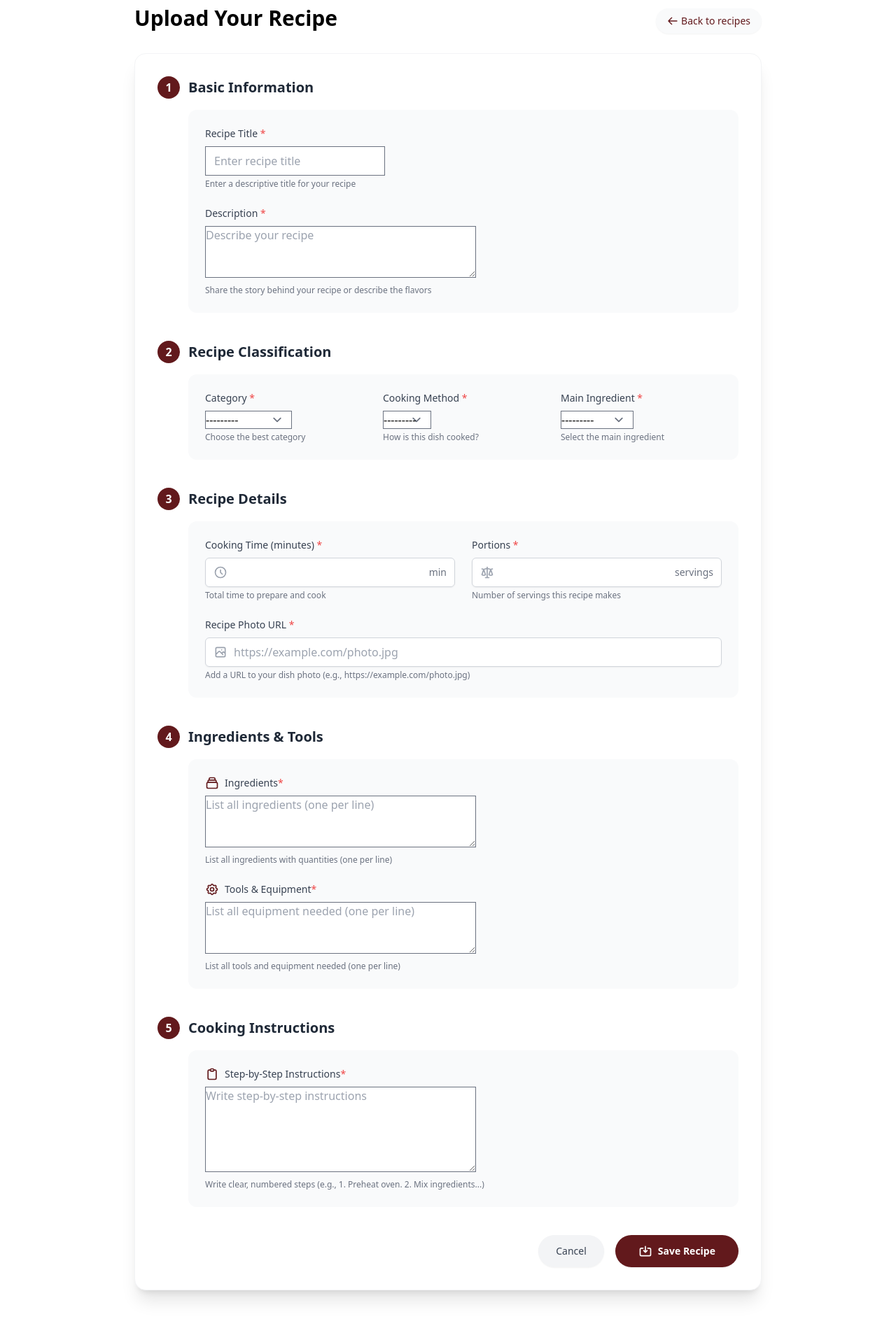
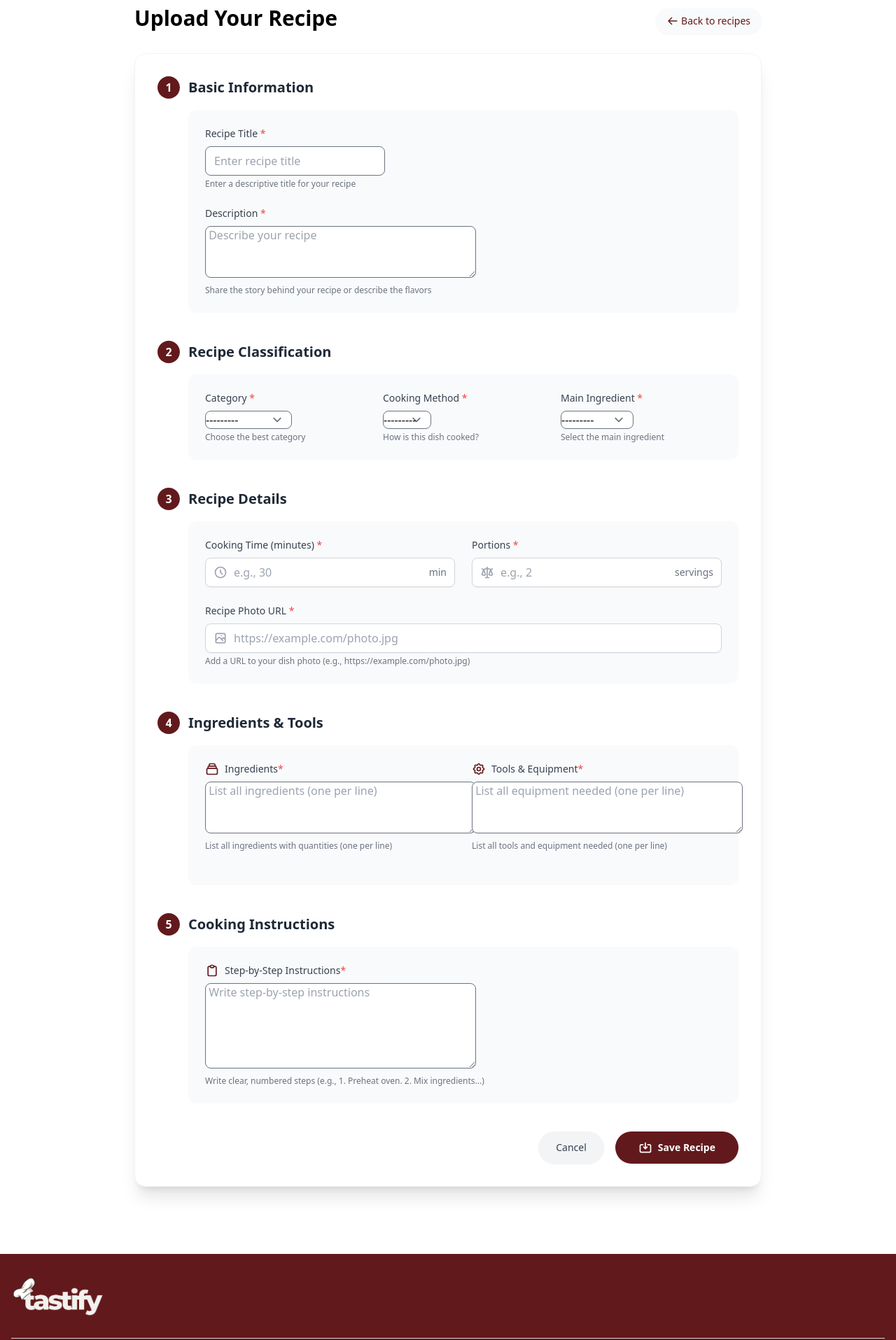
Before and after one commit to ridyaazizahkm/tastify-deploy, a Django app: page /recipe/create/ in a window 1280 px wide. Shown: the part 88-2003 px from the top of the page at 70% size. Run offline with Django 5.2, Linux system fonts and the light colour scheme; a user stored in the database is signed in; data comes from the database, SQL or seed files in the repository; parts of the project's set-up code (start-up, migrations or seed data) failed here and were passed over; some libraries are stand-ins or nearby versions; some web fonts are replaced.

Commit message:
enhance form elements with rounded corners

```diff
--- a/resep/forms.py
+++ b/resep/forms.py
@@ -16,17 +16,17 @@ class ResepForm(forms.ModelForm):
         model = Resep
         fields = ['judul', 'deskripsi', 'alat', 'bahan', 'langkah', 'kategori', 'metode_masak', 'bahan_utama', 'url_foto', 'durasi', 'porsi']
         widgets = {
-            'judul': forms.TextInput(attrs={'class': 'form-control', 'placeholder': 'Enter recipe title'}),
-            'deskripsi': forms.Textarea(attrs={'class': 'form-control', 'rows': 3, 'placeholder': 'Describe your recipe'}),
-            'alat': forms.Textarea(attrs={'class': 'form-control', 'rows': 3, 'placeholder': 'List all equipment needed (one per line)'}),
-            'bahan': forms.Textarea(attrs={'class': 'form-control', 'rows': 3, 'placeholder': 'List all ingredients (one per line)'}),
-            'langkah': forms.Textarea(attrs={'class': 'form-control', 'rows': 5, 'placeholder': 'Write step-by-step instructions'}),
-            'kategori': forms.Select(attrs={'class': 'form-control'}),
-            'metode_masak': forms.Select(attrs={'class': 'form-control'}),
-            'bahan_utama': forms.Select(attrs={'class': 'form-control'}),
-            'url_foto': forms.URLInput(attrs={'class': 'form-control', 'placeholder': 'https://example.com/your-image.jpg'}),
-            'durasi': forms.NumberInput(attrs={'class': 'form-control', 'min': '1', 'placeholder': 'Time in minutes'}),
-            'porsi': forms.NumberInput(attrs={'class': 'form-control', 'min': '1', 'placeholder': 'Number of servings'}),
+            'judul': forms.TextInput(attrs={'class': 'form-control rounded-lg', 'placeholder': 'Enter recipe title'}),
+            'deskripsi': forms.Textarea(attrs={'class': 'form-control rounded-lg', 'rows': 3, 'placeholder': ' Describe your recipe'}),
+            'alat': forms.Textarea(attrs={'class': 'form-control rounded-lg', 'rows': 3, 'placeholder': ' List all equipment needed (one per line)'}),
+            'bahan': forms.Textarea(attrs={'class': 'form-control rounded-lg', 'rows': 3, 'placeholder': ' List all ingredients (one per line)'}),
+            'langkah': forms.Textarea(attrs={'class': 'form-control rounded-lg', 'rows': 5, 'placeholder': ' Write step-by-step instructions'}),
+            'kategori': forms.Select(attrs={'class': 'form-control rounded-lg'}),
+            'metode_masak': forms.Select(attrs={'class': 'form-control rounded-lg'}),
+            'bahan_utama': forms.Select(attrs={'class': 'form-control rounded-lg'}),
+            'url_foto': forms.URLInput(attrs={'class': 'form-control rounded-lg', 'placeholder': 'https://example.com/your-image.jpg'}),
+            'durasi': forms.NumberInput(attrs={'class': 'form-control rounded-lg', 'min': '1', 'placeholder': 'Time in minutes'}),
+            'porsi': forms.NumberInput(attrs={'class': 'form-control rounded-lg', 'min': '1', 'placeholder': 'Number of servings'}),
         }
         labels = {
             'metode_masak': 'Metode Memasak',
--- a/resep/templates/resep/create_resep.html
+++ b/resep/templates/resep/create_resep.html
@@ -22,7 +22,7 @@
         </div>
 
         {% if form.errors %}
-        <div class="bg-red-50 border-l-4 border-red-500 text-red-800 px-4 py-3 rounded-md mb-6 shadow-sm animate-pulse">
+        <div class="bg-red-50 border-l-4 border-red-500 text-red-800 px-4 py-3 rounded-lg mb-6 shadow-sm animate-pulse">
             <div class="flex">
                 <div class="flex-shrink-0">
                     <svg class="h-5 w-5 text-red-500" fill="none" viewBox="0 0 24 24" stroke="currentColor">
@@ -130,57 +130,47 @@
                                 <div class="grid grid-cols-1 md:grid-cols-2 gap-6 mb-6">
                                     <div>
                                         <label for="{{ form.durasi.id_for_label }}" class="block text-sm font-medium text-gray-700 mb-2">Cooking Time (minutes) <span class="text-red-500">*</span></label>
-                                        <div class="mt-1 relative rounded-md shadow-sm">
+                                        <div class="mt-1 relative rounded-lg shadow-sm">
                                             <span class="absolute inset-y-0 left-0 pl-3 flex items-center pointer-events-none">
                                                 <svg xmlns="http://www.w3.org/2000/svg" class="h-5 w-5 text-gray-400" fill="none" viewBox="0 0 24 24" stroke="currentColor">
                                                     <path stroke-linecap="round" stroke-linejoin="round" stroke-width="2" d="M12 8v4l3 3m6-3a9 9 0 11-18 0 9 9 0 0118 0z" />
                                                 </svg>
                                             </span>
                                             <input type="number" name="{{ form.durasi.html_name }}" id="{{ form.durasi.id_for_label }}" value="{{ form.durasi.value|default:'' }}"
-                                                class="block w-full rounded-md border-gray-300 pl-10 pr-12 focus:border-[#e0cfc2] focus:ring focus:ring-[#e0cfc2] focus:ring-opacity-50" min="1">
+                                                class="block w-full rounded-lg border-gray-300 pl-10 pr-12 focus:border-[#e0cfc2] focus:ring focus:ring-[#e0cfc2] focus:ring-opacity-50" min="1" placeholder="e.g., 30">
                                             <div class="absolute inset-y-0 right-0 pr-3 flex items-center pointer-events-none">
                                                 <span class="text-gray-500 sm:text-sm">min</span>
                                             </div>
                                         </div>
-                                        {% if form.durasi.errors %}
-                                            <p class="mt-1 text-sm text-red-600">{{ form.durasi.errors.0 }}</p>
-                                        {% else %}
-                                            <p class="mt-1 text-xs text-gray-500">Total time to prepare and cook</p>
-                                        {% endif %}
                                     </div>
 
                                     <div>
                                         <label for="{{ form.porsi.id_for_label }}" class="block text-sm font-medium text-gray-700 mb-2">Portions <span class="text-red-500">*</span></label>
-                                        <div class="mt-1 relative rounded-md shadow-sm">
+                                        <div class="mt-1 relative rounded-lg shadow-sm">
                                             <span class="absolute inset-y-0 left-0 pl-3 flex items-center pointer-events-none">
                                                 <svg xmlns="http://www.w3.org/2000/svg" class="h-5 w-5 text-gray-400" fill="none" viewBox="0 0 24 24" stroke="currentColor">
                                                     <path stroke-linecap="round" stroke-linejoin="round" stroke-width="2" d="M3 6l3 1m0 0l-3 9a5.002 5.002 0 006.001 0M6 7l3 9M6 7l6-2m6 2l3-1m-3 1l-3 9a5.002 5.002 0 006.001 0M18 7l3 9m-3-9l-6-2m0-2v2m0 16V5m0 16H9m3 0h3" />
                                                 </svg>
                                             </span>
                                             <input type="number" name="{{ form.porsi.html_name }}" id="{{ form.porsi.id_for_label }}" value="{{ form.porsi.value|default:'' }}"
-                                                class="block w-full rounded-md border-gray-300 pl-10 pr-12 focus:border-[#e0cfc2] focus:ring focus:ring-[#e0cfc2] focus:ring-opacity-50" min="1">
+                                                class="block w-full rounded-lg border-gray-300 pl-10 pr-12 focus:border-[#e0cfc2] focus:ring focus:ring-[#e0cfc2] focus:ring-opacity-50" min="1"  placeholder="e.g., 2">
                                             <div class="absolute inset-y-0 right-0 pr-3 flex items-center pointer-events-none">
                                                 <span class="text-gray-500 sm:text-sm">servings</span>
                                             </div>
                                         </div>
-                                        {% if form.porsi.errors %}
-                                            <p class="mt-1 text-sm text-red-600">{{ form.porsi.errors.0 }}</p>
-                                        {% else %}
-                                            <p class="mt-1 text-xs text-gray-500">Number of servings this recipe makes</p>
-                                        {% endif %}
                                     </div>
                                 </div>
 
                                 <div class="mb-0">
                                     <label for="{{ form.url_foto.id_for_label }}" class="block text-sm font-medium text-gray-700 mb-2">Recipe Photo URL <span class="text-red-500">*</span></label>
-                                    <div class="mt-1 relative rounded-md shadow-sm">
+                                    <div class="mt-1 relative rounded-lg shadow-sm">
                                         <span class="absolute inset-y-0 left-0 pl-3 flex items-center pointer-events-none">
                                             <svg xmlns="http://www.w3.org/2000/svg" class="h-5 w-5 text-gray-400" fill="none" viewBox="0 0 24 24" stroke="currentColor">
                                                 <path stroke-linecap="round" stroke-linejoin="round" stroke-width="2" d="M4 16l4.586-4.586a2 2 0 012.828 0L16 16m-2-2l1.586-1.586a2 2 0 012.828 0L20 14m-6-6h.01M6 20h12a2 2 0 002-2V6a2 2 0 00-2-2H6a2 2 0 00-2 2v12a2 2 0 002 2z" />
                                             </svg>
                                         </span>
                                         <input type="url" name="{{ form.url_foto.html_name }}" id="{{ form.url_foto.id_for_label }}" value="{{ form.url_foto.value|default:'' }}"
-                                            class="block w-full rounded-md border-gray-300 pl-10 focus:border-[#e0cfc2] focus:ring focus:ring-[#e0cfc2] focus:ring-opacity-50"
+                                            class="block w-full rounded-lg border-gray-300 pl-10 focus:border-[#e0cfc2] focus:ring focus:ring-[#e0cfc2] focus:ring-opacity-50"
                                             placeholder="https://example.com/photo.jpg">
                                     </div>
                                     {% if form.url_foto.errors %}
@@ -205,7 +195,7 @@
                             <h2 class="text-xl font-semibold text-gray-800">Ingredients & Tools</h2>
                         </div>
                         <div class="pl-11">
-                            <div class="p-6 bg-gray-50 rounded-xl">
+                            <div class="p-6 bg-gray-50 rounded-xl grid grid-cols-1 md:grid-cols-2 gap-6">
                                 <div class="mb-6">
                                     <label for="{{ form.bahan.id_for_label }}" class="block text-sm font-medium text-gray-700 mb-2 flex items-center">
                                         <svg xmlns="http://www.w3.org/2000/svg" class="h-5 w-5 mr-2 text-[#62191c]" fill="none" viewBox="0 0 24 24" stroke="currentColor">
@@ -292,18 +282,42 @@
 <script>
     document.addEventListener('DOMContentLoaded', function() {
         if (window.jQuery) {
-            // Style form inputs and textareas
-            const inputs = document.querySelectorAll('input:not([type="submit"]):not([type="number"]), textarea, select');
-            inputs.forEach(input => {
-                input.classList.add('mt-1', 'block', 'w-full', 'rounded-md', 'border-gray-300', 'shadow-sm',
-                                   'focus:border-[#e0cfc2]', 'focus:ring', 'focus:ring-[#e0cfc2]', 'focus:ring-opacity-50');
-            });
+            // Override any Select2 initialization to ensure rounded corners
+            $('.select2-selection').addClass('rounded-lg');
 
-            // Add smooth transition to all sections
-            const sections = document.querySelectorAll('.recipe-section');
-            sections.forEach(section => {
-                section.classList.add('transition-all', 'duration-300');
-            });
+            // Initialize Select2 for dropdowns with rounded corners
+            try {
+                $('.select2-multiple').select2({
+                    theme: 'classic',
+                    width: '100%',
+                    closeOnSelect: false,
+                    allowClear: true,
+                    placeholder: 'Select items...',
+                    containerCssClass: 'select2-rounded',
+                    dropdownCssClass: 'select2-rounded'
+                });
+
+                // Style single select elements with Select2
+                $('select').select2({
+                    theme: 'classic',
+                    width: '100%',
+                    minimumResultsForSearch: 6,
+                    placeholder: 'Select an option...',
+                    containerCssClass: 'select2-rounded',
+                    dropdownCssClass: 'select2-rounded'
+                });
+
+                // Apply rounded corners to Select2 elements
+                setTimeout(function() {
+                    $('.select2-container--classic .select2-selection').addClass('rounded-lg');
+                    $('.select2-container--classic .select2-selection--single').addClass('rounded-lg');
+                    $('.select2-container--classic .select2-selection--multiple').addClass('rounded-lg');
+                }, 100);
+
+                console.log("Select2 initialized successfully with rounded corners");
+            } catch (e) {
+                console.error("Error initializing Select2:", e);
+            }
 
             // Add character counter for textareas
             const textareas = document.querySelectorAll('textarea');
@@ -427,11 +441,60 @@
 </script>
 
 <style>
+    /* Direct CSS targeting with !important to override all other styles */
+    input,
+    textarea,
+    select,
+    .form-control,
+    .select2-container--classic .select2-selection--single,
+    .select2-container--classic .select2-selection--multiple,
+    .django-select2 .select2-selection,
+    .select2-container .select2-selection,
+    .select2-selection {
+        border-radius: 0.5rem !important;  /* rounded-lg equivalent */
+    }
+
+    /* Custom Select2 rounded styles */
+    .select2-rounded .select2-selection {
+        border-radius: 0.5rem !important;
+    }
+
+    /* Style for Select2 dropdown */
+    .select2-container--classic .select2-dropdown {
+        border-radius: 0.5rem !important;
+        overflow: hidden !important;
+    }
+
+    /* Rest of your existing styles */
+    /* Direct CSS targeting all form elements regardless of how they're rendered */
+    input,
+    textarea,
+    select,
+    .select2-container--classic .select2-selection--single,
+    .select2-container--classic .select2-selection--multiple,
+    .django-select2 .select2-selection,
+    .select2-container .select2-selection {
+        border-radius: 0.5rem !important;  /* rounded-lg equivalent */
+        overflow: hidden;
+    }
+
+    /* Force override any Django generated elements */
+    form input,
+    form textarea,
+    form select,
+    .form-control,
+    .textInput,
+    .textarea,
+    .select,
+    .vTextField {
+        border-radius: 0.5rem !important;
+    }
+
     /* Custom styling for Select2 */
     .select2-container--classic .select2-selection--single {
         height: 38px !important;
         border: 1px solid #d1d5db !important;
-        border-radius: 0.375rem !important;
+        border-radius: 0.5rem !important;
     }
 
     .select2-container--classic .select2-selection--single .select2-selection__rendered {
@@ -446,7 +509,7 @@
 
     .select2-container--classic .select2-selection--multiple {
         border: 1px solid #d1d5db !important;
-        border-radius: 0.375rem !important;
+        border-radius: 0.5rem !important;
         min-height: 38px !important;
     }
 
@@ -454,7 +517,7 @@
         background-color: #62191c !important;
         color: white !important;
         border: none !important;
-        border-radius: 0.25rem !important;
+        border-radius: 0.5rem !important;
         padding: 2px 8px !important;
         margin-top: 4px !important;
     }
@@ -476,6 +539,8 @@
 
     .select2-container--classic .select2-dropdown {
         border-color: #e0cfc2 !important;
+        border-radius: 0.5rem !important;
+        overflow: hidden !important;
     }
 
     .select2-container--classic .select2-results__option--highlighted[aria-selected] {
```
